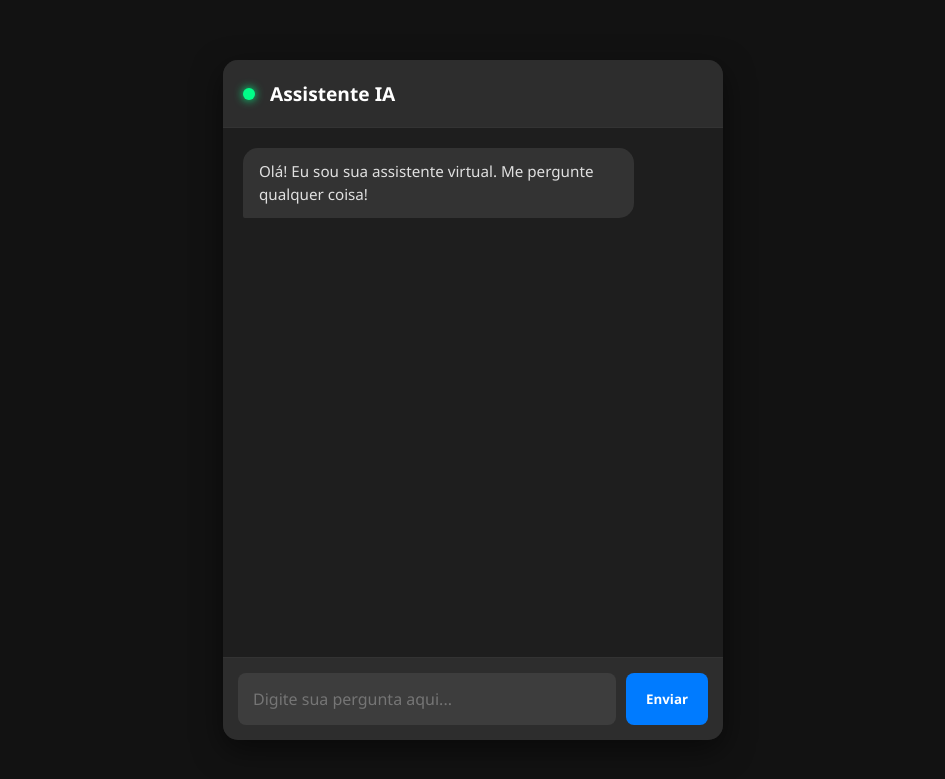
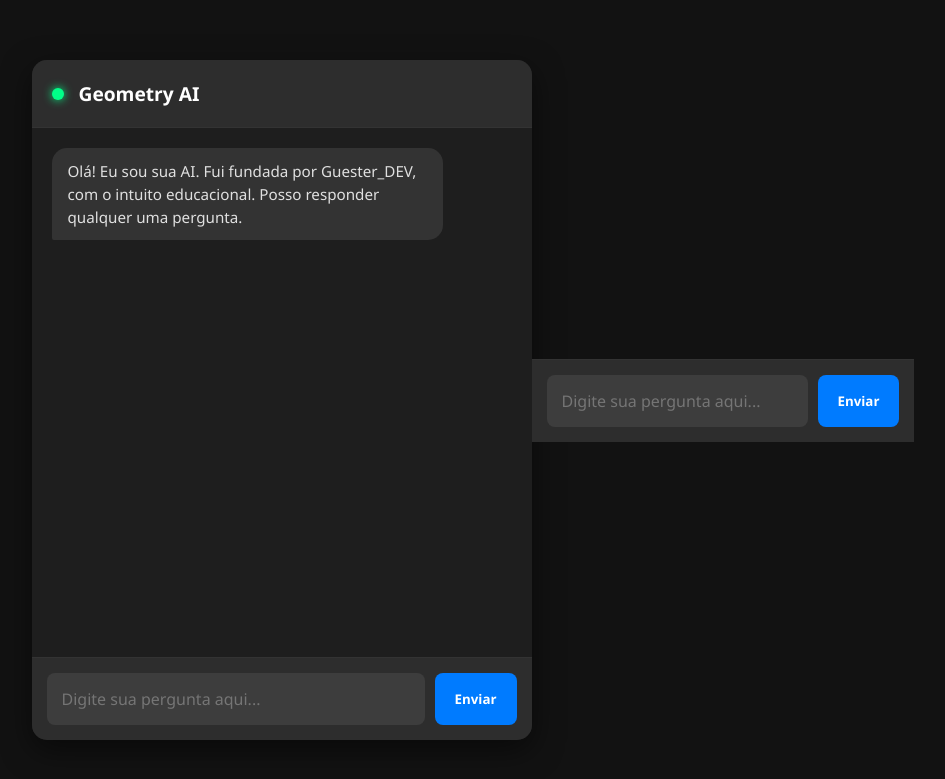
Before and after one commit to Gu3st3rD3v/Simples-Assistente-Virtual-, a Flask app: page / in a window 1280 px wide. Shown: the top 779 px of the page, without its empty margins (167-1112 px from the left). Run offline with Flask 3, Linux system fonts and the light colour scheme.

Commit message:
Update index.html

```diff
--- a/templates/index.html
+++ b/templates/index.html
@@ -3,9 +3,8 @@
 <head>
     <meta charset="UTF-8">
     <meta name="viewport" content="width=device-width, initial-scale=1.0">
-    <title>Assistente IA</title>
+    <title>Geometry AI</title>
     <style>
-        /* Tudo aqui é o visual (CSS) */
         * { box-sizing: border-box; margin: 0; padding: 0; font-family: 'Segoe UI', Tahoma, Geneva, Verdana, sans-serif; }
         body { background-color: #121212; display: flex; justify-content: center; align-items: center; height: 100vh; color: #fff; }
         .chat-wrapper { width: 100%; max-width: 500px; height: 85vh; background: #1e1e1e; border-radius: 15px; display: flex; flex-direction: column; overflow: hidden; box-shadow: 0 10px 30px rgba(0,0,0,0.5); }
@@ -29,11 +28,63 @@
     <div class="chat-wrapper">
         <header>
             <div class="status-online"></div>
-            <h1>Assistente IA</h1>
+            <h1>Geometry AI</h1>
         </header>
 
         <div id="chat-container">
-            <div class="message bot">Olá! Eu sou sua assistente virtual. Me pergunte qualquer coisa!</div>
+            <div class="message bot">Olá! Eu sou sua AI. Fui fundada por Guester_DEV, com o intuito educacional. Posso responder qualquer uma pergunta.</div>
+        </div>
+
+        <div class="input-area">
+            <input type="text" id="user-input" placeholder="Digite sua pergunta aqui...">
+            <button id="send-btn">Enviar</button>
+        </div>
+    </div>
+
+    <script>
+        const chatContainer = document.getElementById('chat-container');
+        const userInput = document.getElementById('user-input');
+        const sendBtn = document.getElementById('send-btn');
+
+        async function enviarMensagem() {
+            const texto = userInput.value.trim();
+            if (!texto) return;
+
+            adicionarMensagem(texto, 'user');
+            userInput.value = '';
+
+            const botMsgDiv = adicionarMensagem("Pensando...", 'bot');
+
+            try {
+                const response = await fetch('/perguntar', {
+                    method: 'POST',
+                    headers: { 'Content-Type': 'application/json' },
+                    body: JSON.stringify({ pergunta: texto })
+                });
+
+                const data = await response.json();
+                botMsgDiv.innerText = data.resposta;
+            } catch (error) {
+                botMsgDiv.innerText = "Deu erro de conexão com o cérebro da IA.";
+            }
+        }
+
+        function adicionarMensagem(texto, tipo) {
+            const div = document.createElement('div');
+            div.classList.add('message', tipo);
+            div.innerText = texto;
+            chatContainer.appendChild(div);
+            chatContainer.scrollTop = chatContainer.scrollHeight;
+            return div;
+        }
+
+        sendBtn.addEventListener('click', enviarMensagem);
+        userInput.addEventListener('keypress', (e) => {
+            if (e.key === 'Enter') enviarMensagem();
+        });
+    </script>
+</body>
+</html>
         </div>
 
         <div class="input-area">
```
